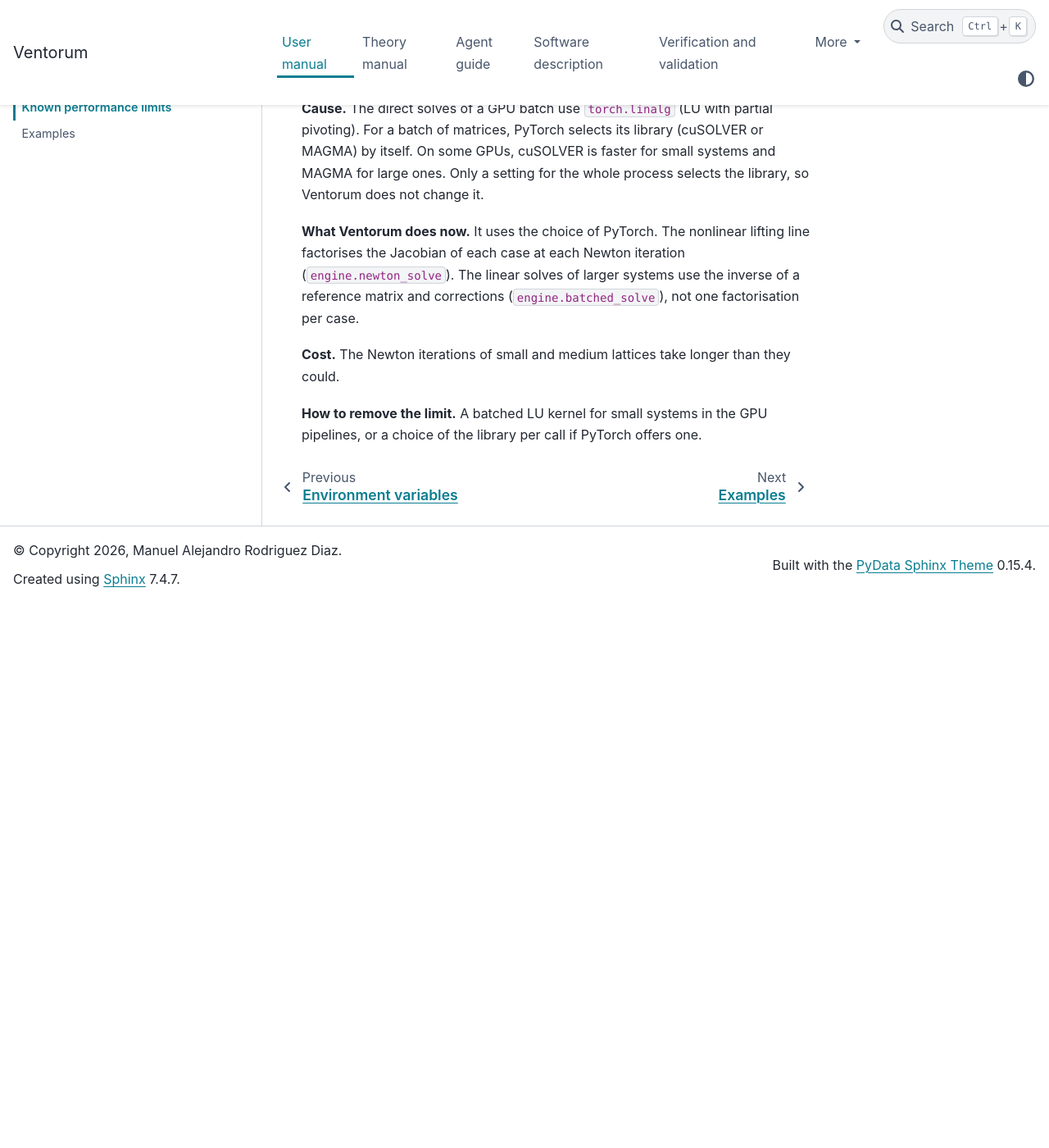
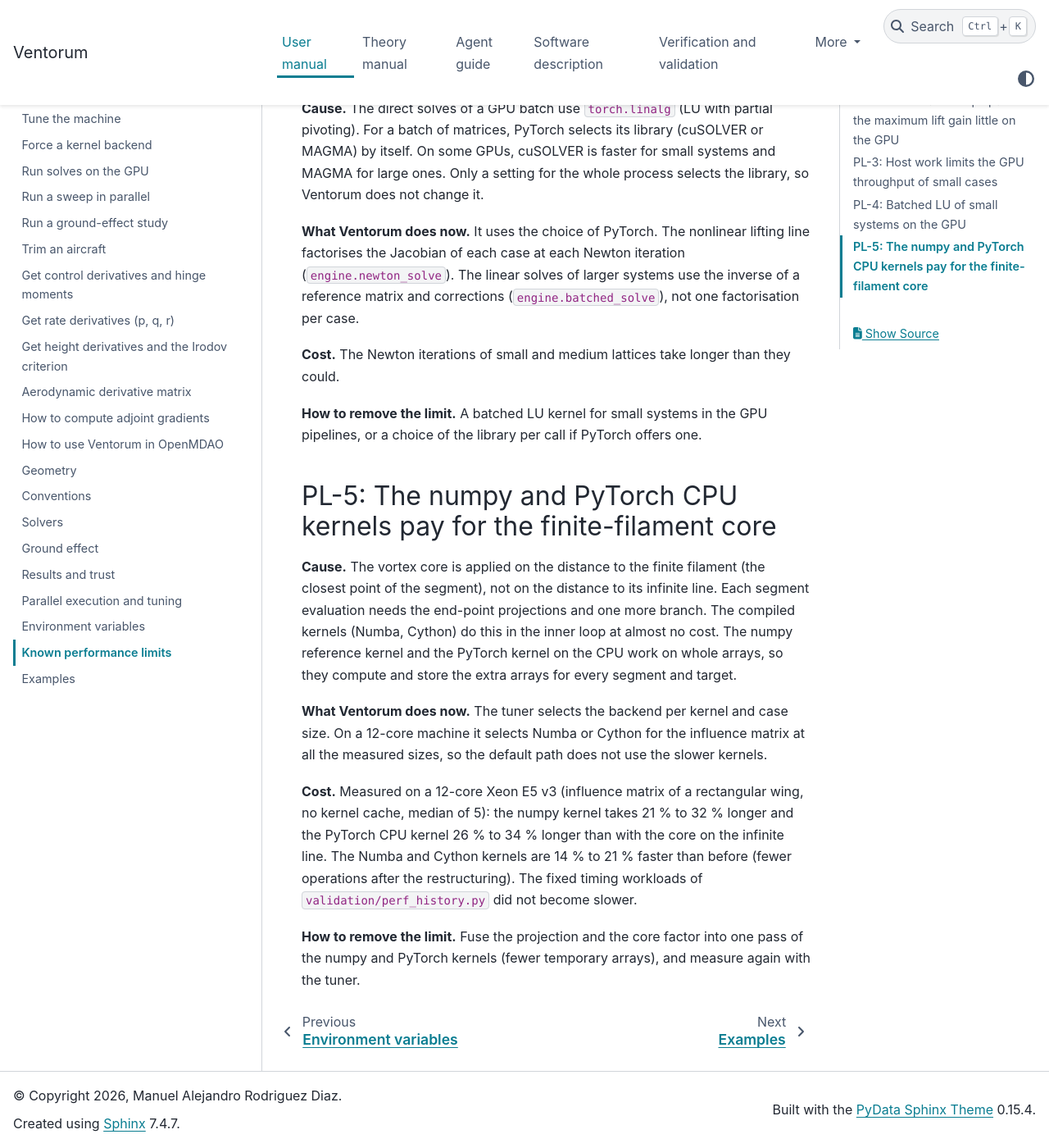
Before and after one commit to manrd/Ventorum, a Sphinx documentation site: the page built from docs/user/performance_limits.md, in a window 1280 px wide and 1400 px high, scrolled down 3336 px. Shown: the whole window at 82% size. Built offline with Sphinx 7.4.7 and the PyData theme 0.15.4, drawn with Linux system fonts in a browser that asks for light colours; before the commit the page ends 4071 px from its top, so only the background shows below that.

Commit message:
Record the cost of the finite-filament core in the numpy and PyTorch kernels
The card of the core change asks for the segment kernel cost before and
after the change, on a quiet machine, and an entry in the performance
limits when a kernel is slower by more than 5 %.

Measured (influence matrix, rectangular wing, 20x4 to 160x12 panels,
median of 5, two alternating runs): numpy 21 % to 32 % slower, PyTorch
CPU 26 % to 34 % slower, Numba and Cython 14 % to 21 % faster. The tuner
selects Numba or Cython at all measured sizes. perf_history --compare
(3 rounds) shows no slower workload: single VLM n80 0.81x time, ground
grid 1.34x cases per second.

Co-Authored-By: Claude Opus 5.5 <noreply@anthropic.com>

```diff
--- a/docs/user/performance_limits.md
+++ b/docs/user/performance_limits.md
@@ -144,3 +144,29 @@ than they could.
 
 **How to remove the limit.** A batched LU kernel for small systems in the
 GPU pipelines, or a choice of the library per call if PyTorch offers one.
+
+## PL-5: The numpy and PyTorch CPU kernels pay for the finite-filament core
+
+**Cause.** The vortex core is applied on the distance to the finite
+filament (the closest point of the segment), not on the distance to its
+infinite line. Each segment evaluation needs the end-point projections and
+one more branch. The compiled kernels (Numba, Cython) do this in the inner
+loop at almost no cost. The numpy reference kernel and the PyTorch kernel
+on the CPU work on whole arrays, so they compute and store the extra
+arrays for every segment and target.
+
+**What Ventorum does now.** The tuner selects the backend per kernel and
+case size. On a 12-core machine it selects Numba or Cython for the
+influence matrix at all the measured sizes, so the default path does not
+use the slower kernels.
+
+**Cost.** Measured on a 12-core Xeon E5 v3 (influence matrix of a
+rectangular wing, no kernel cache, median of 5): the numpy kernel takes 21 %
+to 32 % longer and the PyTorch CPU kernel 26 % to 34 % longer than with the
+core on the infinite line. The Numba and Cython kernels are 14 % to 21 %
+faster than before (fewer operations after the restructuring). The fixed
+timing workloads of `validation/perf_history.py` did not become slower.
+
+**How to remove the limit.** Fuse the projection and the core factor into
+one pass of the numpy and PyTorch kernels (fewer temporary arrays), and
+measure again with the tuner.
```
